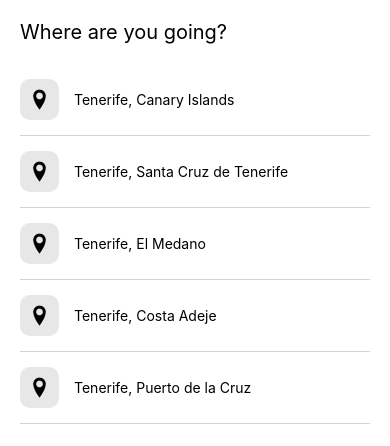
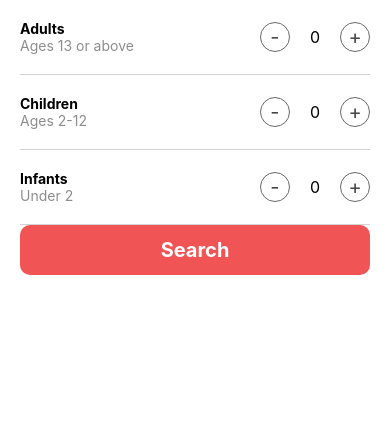
Before and after one commit to Tuhirirwe-Maria/AirbnbClone, a React Native app: screen / in a window 390 px wide. Shown: the top 446 px of the page. Built offline with nearby package versions, Linux system fonts and the light colour scheme.

Commit message:
Add guests Screen

```diff
--- a/App.js
+++ b/App.js
@@ -15,6 +15,8 @@
 import feed from './assets/data/feed';
 import SearchResults from './src/screens/SearchResults';
 import LocationSearch from './src/screens/LocationSearch';
+import Guests from './src/screens/Guests';
+
 
 const post1 = feed[0];
 const post2 = feed[1]
@@ -24,7 +26,8 @@
         {/* <HomeScreen/> */}
         {/* <Post post = {post2 }/> */}
         {/* <SearchResults/> */}
-        <LocationSearch/>
+        {/* <LocationSearch/> */}
+        <Guests/>
     </View>
   )
 }
--- /dev/null
+++ b/src/screens/Guests/index.js
@@ -0,0 +1,111 @@
+import React, {useState} from 'react';
+import {View, Text, Pressable} from 'react-native';
+
+import styles from './styles.js';
+
+const GuestsScreen = (props) => {
+  const [adults, setAdults] = useState(0);
+  const [children, setChildren] = useState(0);
+  const [infants, setInfants] = useState(0);
+
+  return (
+    <View style={{justifyContent: 'space-between', height: '100%'}}>
+      <View>
+        <View style={styles.row}>
+          <View>
+            <Text style={{fontWeight: 'bold'}}>Adults</Text>
+            <Text style={{color: '#8d8d8d'}}>Ages 13 or above</Text>
+          </View>
+          <View style={{flexDirection: 'row', alignItems: 'center'}}>
+            <Pressable
+              onPress={() => setAdults(Math.max(0, adults - 1))}
+              style={styles.button}>
+              <Text style={{fontSize: 20, color: '#474747'}}>-</Text>
+            </Pressable>
+
+            <Text style={{marginHorizontal: 20, fontSize: 16}}>{adults}</Text>
+
+            <Pressable
+              onPress={() => setAdults(adults + 1)}
+              style={styles.button}>
+              <Text style={{fontSize: 20, color: '#474747'}}>+</Text>
+            </Pressable>
+          </View>
+        </View>
+
+        <View style={styles.row}>
+          <View>
+            <Text style={{fontWeight: 'bold'}}>Children</Text>
+            <Text style={{color: '#8d8d8d'}}>Ages 2-12</Text>
+          </View>
+          <View style={{flexDirection: 'row', alignItems: 'center'}}>
+            <Pressable
+              onPress={() => setChildren(Math.max(0, children - 1))}
+              style={styles.button}>
+              <Text style={{fontSize: 20, color: '#474747'}}>-</Text>
+            </Pressable>
+
+            <Text style={{marginHorizontal: 20, fontSize: 16}}>{children}</Text>
+
+            <Pressable
+              onPress={() => setChildren(children + 1)}
+              style={styles.button}>
+              <Text style={{fontSize: 20, color: '#474747'}}>+</Text>
+            </Pressable>
+          </View>
+        </View>
+
+        <View style={styles.row}>
+          <View>
+            <Text style={{fontWeight: 'bold'}}>Infants</Text>
+            <Text style={{color: '#8d8d8d'}}>Under 2</Text>
+          </View>
+          <View style={{flexDirection: 'row', alignItems: 'center'}}>
+            <Pressable
+              onPress={() => setInfants(Math.max(0, infants - 1))}
+              style={styles.button}>
+              <Text style={{fontSize: 20, color: '#474747'}}>-</Text>
+            </Pressable>
+
+            <Text style={{marginHorizontal: 20, fontSize: 16}}>{infants}</Text>
+
+            <Pressable
+              onPress={() => setInfants(infants + 1)}
+              style={styles.button}>
+              <Text style={{fontSize: 20, color: '#474747'}}>+</Text>
+            </Pressable>
+          </View>
+        </View>
+      </View>
+
+      <Pressable
+        onPress={() =>
+          navigation.navigate('Home', {
+            screen: 'Explore',
+            params: {
+              screen: 'SearchResults',
+              params: {
+                guests: adults + children,
+                viewport: route.params.viewport,
+              }
+            },
+          })
+        }
+        style={{
+          marginBottom: 20,
+          backgroundColor: '#f15454',
+          alignItems: 'center',
+          justifyContent: 'center',
+          height: 50,
+          marginHorizontal: 20,
+          borderRadius: 10,
+        }}>
+        <Text style={{fontSize: 20, color: 'white', fontWeight: 'bold'}}>
+          Search
+        </Text>
+      </Pressable>
+    </View>
+  );
+};
+
+export default GuestsScreen;
--- /dev/null
+++ b/src/screens/Guests/styles.js
@@ -0,0 +1,23 @@
+import { StyleSheet } from 'react-native';
+
+const styles = StyleSheet.create({
+  button: {
+    borderWidth: 1,
+    width: 30,
+    height: 30,
+    borderRadius: 15,
+    borderColor: '#676767',
+    justifyContent: 'center',
+    alignItems: 'center',
+  },
+  row: {
+    flexDirection: 'row',
+    justifyContent: 'space-between',
+    paddingVertical: 20,
+    marginHorizontal: 20,
+    borderBottomWidth: 1,
+    borderColor: 'lightgrey',
+  }
+});
+
+export default styles;
```
